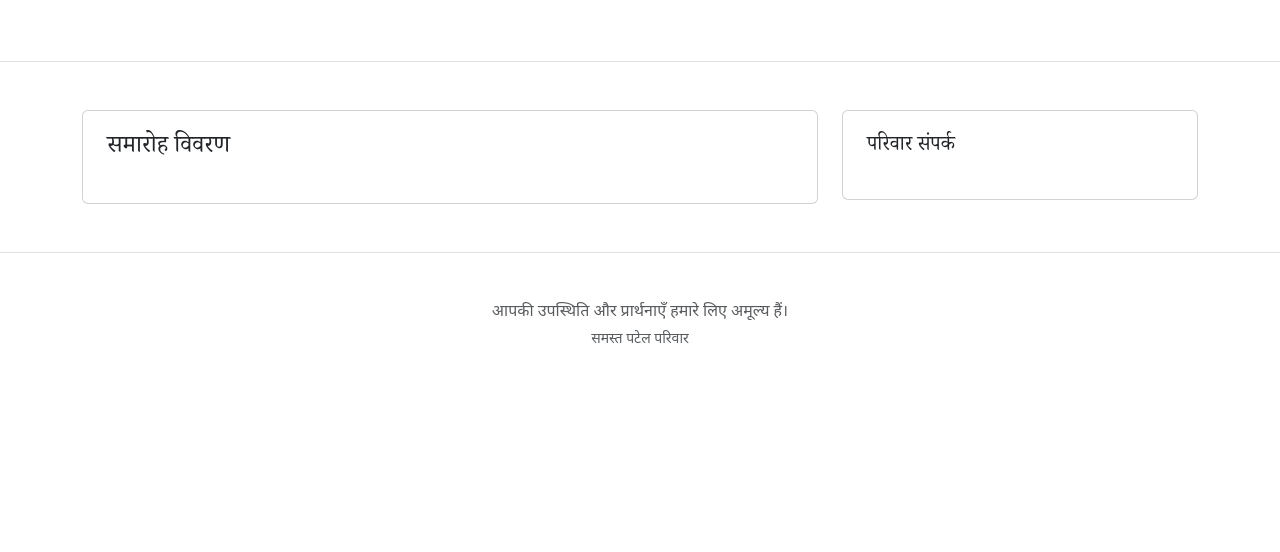
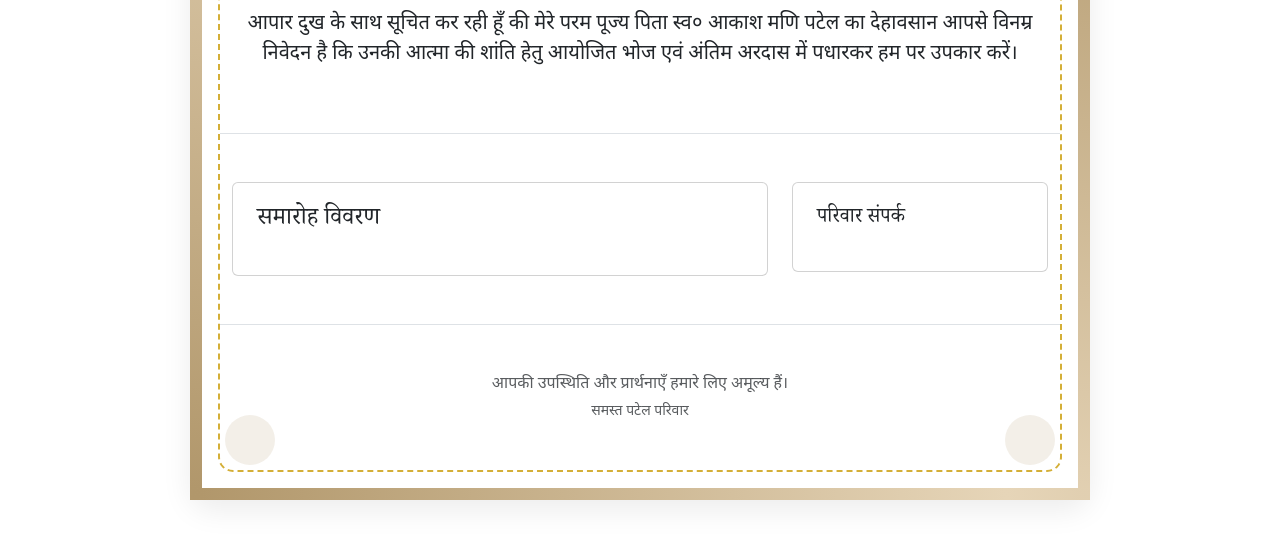
Before and after one commit to amitexm/akashmani, a plain HTML site: page index.html in a window 1280 px wide. Shown: the part 304-856 px from the top of the page. Before the commit the page ends 800 px from the top, so only its background shows below. Drawn offline with nearby package versions, Linux system fonts and the light colour scheme.

Commit message:
Update index.html

```diff
--- a/index.html
+++ b/index.html
@@ -17,6 +17,9 @@
   <link href="https://cdn.jsdelivr.net/npm/bootstrap@5.3.3/dist/css/bootstrap.min.css" rel="stylesheet">
   <link href="https://cdn.jsdelivr.net/npm/bootstrap-icons@1.11.3/font/bootstrap-icons.css" rel="stylesheet">
 
+  <link href="styles.css" rel="stylesheet">
+
+
   <style>
     body { font-family: 'Noto Sans Devanagari', system-ui, sans-serif; }
     .serif { font-family: 'Noto Serif Devanagari', serif; }
@@ -32,7 +35,7 @@
 
 <body>
   <!-- Language & Mode Switcher + Title -->
-	<nav class="switcher-bar py-2">
+  <nav class="switcher-bar py-2">
 	  <div class="container d-flex justify-content-between align-items-center">
 		<!-- Website Title -->
 		<div id="navbarTitle" class="navbar-title fw-semibold serif">
@@ -56,20 +59,21 @@
 
 
 
+  <div class="invitation-wrapper position-relative">
 
+	<div class="invitation-inner position-relative">
 
-  <header class="hero py-5 border-bottom" id="top">
+      <header class="hero py-5 border-bottom" id="top">
     <div class="container text-center">
       <img id="portrait" class="portrait mb-3" src="portrait.jpg" alt="चित्र" />
       <div class="mb-2"><span class="badge rounded-pill badge-soft px-3 py-2"><i class="bi bi-flower2 me-2"></i><span id="honorific">श्रद्धांजलि</span></span></div>
       <h1 class="serif fw-bold mb-1" id="fullName">आकाश मणि पटेल</h1>
       <p class="text-muted mb-3" id="lifeDates">(1952 – 2025)</p>
-      <p class="lead tribute" id="coverQuote">आपसे विनम्र निवेदन है कि उनकी आत्मा की शांति हेतु आयोजित भोज एवं अंतिम अरदास में पधारकर हम पर उपकार करें।</p>
+      <p class="lead tribute" id="coverQuote">आपार दुख के साथ सूचित कर रही हूँ की मेरे परम पूज्य पिता स्व० आकाश मणि पटेल का देहावसान  आपसे विनम्र निवेदन है कि उनकी आत्मा की शांति हेतु आयोजित भोज एवं अंतिम अरदास में पधारकर हम पर उपकार करें।</p>
     </div>
   </header>
 
-
-  <main class="py-5">
+      <main class="py-5">
     <div class="container">
       <div class="row g-4">
         <div class="col-lg-8">
@@ -95,10 +99,22 @@
     </div>
   </main>
 
-  <footer class="py-5 border-top text-center">
+      <footer class="py-5 border-top text-center">
     <p class="mb-1 text-muted">आपकी उपस्थिति और प्रार्थनाएँ हमारे लिए अमूल्य हैं।</p>
     <p class="small text-muted mb-0"> समस्त पटेल परिवार</p>
   </footer>
+
+    </div>
+  </div>
+
+
+
+
+
+
+
+
+
 
   <script>
   const btnLang = document.getElementById('btnLang');
```
